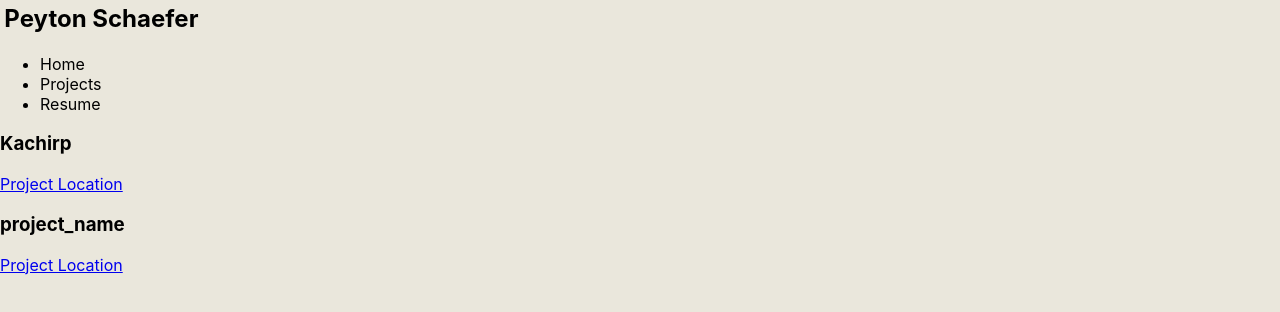
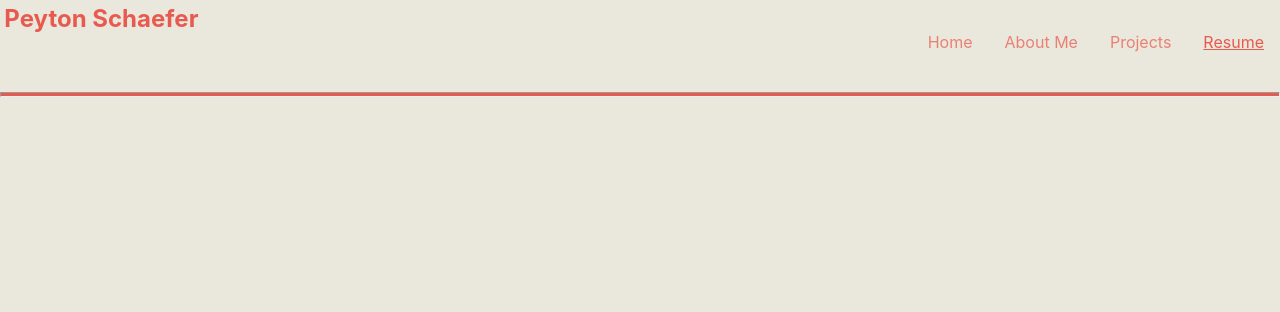
Before and after one commit to peschaefer/Portfolio, a React (Create React App) app: page /resume in a window 1280 px wide. Shown: the top 312 px of the page. Built offline with nearby package versions, Linux system fonts and the light colour scheme.

Commit message:
Add Individual Pages and Some Styles, as well as React Router

```diff
--- a/package.json
+++ b/package.json
@@ -8,6 +8,7 @@
     "@testing-library/user-event": "^13.5.0",
     "react": "^18.0.0",
     "react-dom": "^18.0.0",
+    "react-router-dom": "^6.3.0",
     "react-scripts": "^5.0.0",
     "web-vitals": "^2.1.4"
   },
--- a/src/App.css
+++ b/src/App.css
@@ -1,10 +1,53 @@
+html{
+    background-color: #EAE7DC;
+}
+
 .App {
     width: 100vw;
     height: 100vh;
     background-color: #EAE7DC;
+    color: #8E8D8A;
+}
+
+.site-header{
+    display: flex;
+    justify-content: space-between;
 }
 
 h2{
     margin: 0;
-    padding: .18em
+    padding: .18em;
+    color: #E85A4F;
 }
+
+ul{
+    list-style: none;
+    display: inline;
+}
+
+li{
+    float: left;
+    padding: 16px;
+}
+
+a{
+    color: #E98074;
+}
+
+a:link {
+    text-decoration: none;
+}
+
+a:visited { text-decoration: none; }
+
+
+a:hover {
+    text-decoration: none;
+    color: #E85A4F;
+}
+
+.project-name{
+    color: #545252;
+}
+
+a:active { text-decoration: none; }
--- a/src/App.js
+++ b/src/App.js
@@ -1,14 +1,20 @@
 import './App.css';
-import Header from "./components/Header";
-import Project from "./components/Project";
+import Home from "./pages/Home";
+import {BrowserRouter, Route, Routes} from "react-router-dom";
+import Projects from "./pages/Projects";
+import About from "./pages/About";
+import Resume from "./pages/Resume";
 
 function App() {
   return (
-    <div className="App">
-        <Header/>
-        <Project name="Kachirp" url="peytonschaefer.com"/>
-        <Project/>
-    </div>
+      <BrowserRouter>
+          <Routes>
+              <Route path="/" element={<Home/>}/>
+              <Route path={"projects"} element={<Projects/>}/>
+              <Route path={"about"} element={<About/>}/>
+              <Route path={"resume"} element={<Resume/>}/>
+          </Routes>
+      </BrowserRouter>
   );
 }
 
--- a/src/components/Header.jsx
+++ b/src/components/Header.jsx
@@ -1,15 +1,36 @@
 import React from "react";
+import {NavLink, useLocation} from "react-router-dom";
 
 const Header = () => {
+
+    const currentPage = useLocation().pathname;
+
     return (
+        <>
         <header className={"site-header"}>
             <h2>Peyton Schaefer</h2>
             <ul>
-                <li>Home</li>
-                <li>Projects</li>
-                <li>Resume</li>
+                <li>
+                    <NavLink to="/" style={currentPage === "/" ? {color: "#E85A4F", textDecoration: "underline"} : {color: "#E98074"} }>Home</NavLink>
+                </li>
+                <li>
+                    <NavLink to="/about" style={currentPage === "/about" ? {color: "#E85A4F", textDecoration: "underline"} : {color: "#E98074"} }>About Me</NavLink>
+                </li>
+                <li>
+                    <NavLink to="/projects" style={currentPage === "/projects" ? {color: "#E85A4F", textDecoration: "underline"} : {color: "#E98074"} }>Projects</NavLink>
+                </li>
+                <li>
+                    <NavLink to="/resume" style={currentPage === "/resume" ? {color: "#E85A4F", textDecoration: "underline"} : {color: "#E98074"} }>Resume</NavLink>
+                </li>
             </ul>
         </header>
+            <hr style={{
+                background: '#E85A4F',
+                color: '#E85A4F',
+                //borderColor: 'lime',
+                height: '3px',
+            }}/>
+            </>
     );
 };
 
--- a/src/components/Project.jsx
+++ b/src/components/Project.jsx
@@ -3,7 +3,7 @@ import React from "react";
 const Project = (props) => {
     return (
         <header className={"project-container"}>
-            <h3>{props.name}</h3>
+            <h3 className={"project-name"}>{props.name}</h3>
             <a href={props.url}>Project Location</a>
         </header>
     );
@@ -11,7 +11,7 @@ const Project = (props) => {
 
 Project.defaultProps = {
     name: "project_name",
-    url: "peytonschaefer.com",
+    url: "https://www.peytonschaefer.com/",
 }
 
 
--- /dev/null
+++ b/src/pages/About.jsx
@@ -0,0 +1,13 @@
+import React from "react";
+import Header from "../components/Header";
+
+const About = () => {
+    return (
+        <div className="App">
+            <Header/>
+            <h2>This is a page all about me!</h2>
+        </div>
+    );
+};
+
+export default About;
--- /dev/null
+++ b/src/pages/Home.jsx
@@ -0,0 +1,12 @@
+import React from "react";
+import Header from "../components/Header";
+
+const Home = () => {
+    return (
+        <div className="App">
+              <Header/>
+          </div>
+    );
+};
+
+export default Home;
--- /dev/null
+++ b/src/pages/Projects.jsx
@@ -0,0 +1,16 @@
+import React from "react";
+import Project from "../components/Project";
+import Header from "../components/Header";
+
+const Projects = () => {
+    return (
+        <>
+            <Header/>
+            <h2>Projects</h2>
+            <Project name="Kachirp" url="peytonschaefer.com"/>
+            <Project/>
+        </>
+    );
+};
+
+export default Projects;
--- /dev/null
+++ b/src/pages/Resume.jsx
@@ -0,0 +1,12 @@
+import React from "react";
+import Header from "../components/Header";
+
+const Resume = () => {
+    return (
+        <div className="App">
+            <Header/>
+        </div>
+    );
+};
+
+export default Resume;
```
Also changed, not shown: 1 other file (tests, documents, lock files or other folders).
